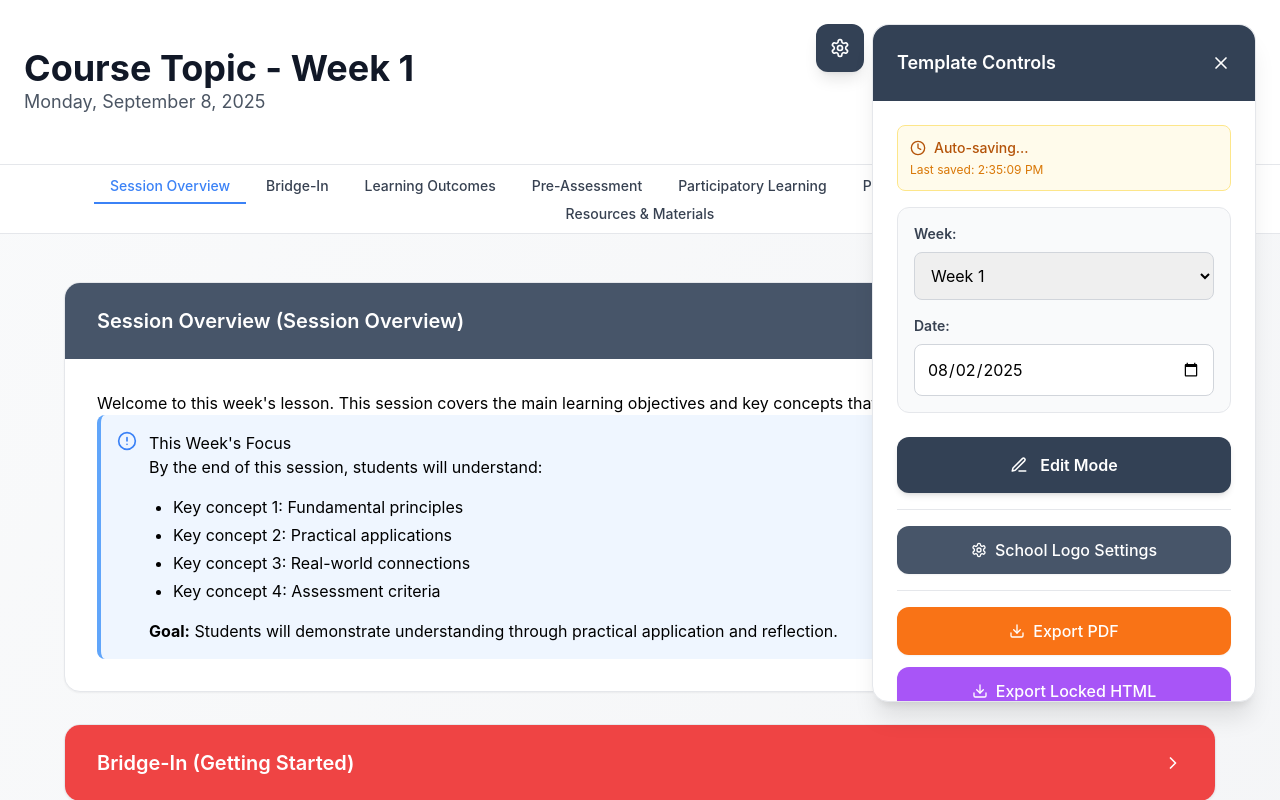
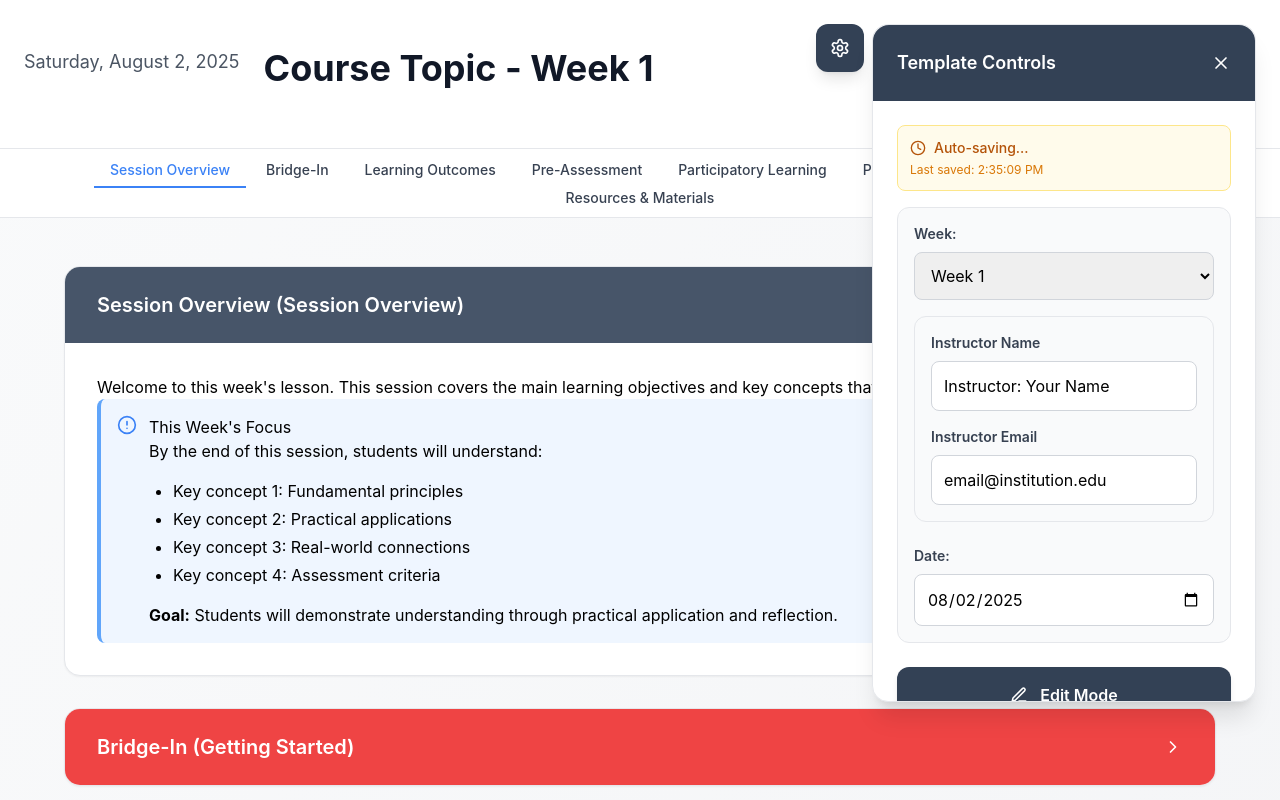
Before and after one commit to dshepstone/Boppps-lesson-planner, a React (Create React App) app: page / in a window 1280 px wide. Both pictures are taken after a click on the button 1232 px from the left and 48 px from the top of the page. Shown: the top 800 px of the page. Built offline with nearby package versions, Linux system fonts and the light colour scheme.

Commit message:
fixed head - instructor name and email inputs and moved date to upper right.

```diff
--- a/src/App.js
+++ b/src/App.js
@@ -1204,6 +1204,9 @@ const ControlPanel = ({
   sections,
   defaultSection,
   onDefaultSectionChange,
+  instructorName,
+  instructorEmail,
+  onHeaderDataChange,
 }) => (
   <div className={`fixed top-6 right-6 z-50 transition-all duration-300 no-print ${isOpen ? 'translate-x-0 opacity-100' : 'translate-x-full opacity-0'}`}>
     <div className="bg-white rounded-2xl shadow-xl border border-gray-200 min-w-80 max-w-96">
@@ -1238,6 +1241,26 @@ const ControlPanel = ({
               <option key={i + 1} value={i + 1}>Week {i + 1}</option>
             ))}
           </select>
+
+          {/* Instructor Info */}
+          <div className="bg-gray-50 p-4 rounded-xl mb-6 border border-gray-200">
+            <label className="block text-sm font-semibold text-gray-700 mb-2">Instructor Name</label>
+            <input
+              type="text"
+              value={instructorName}
+              onChange={e => onHeaderDataChange('instructorName', e.target.value)}
+              className="w-full p-3 border border-gray-300 rounded-lg focus:ring-2 focus:ring-slate-500 focus:border-transparent mb-4"
+            />
+
+            <label className="block text-sm font-semibold text-gray-700 mb-2">Instructor Email</label>
+            <input
+              type="email"
+              value={instructorEmail}
+              onChange={e => onHeaderDataChange('instructorEmail', e.target.value)}
+              className="w-full p-3 border border-gray-300 rounded-lg focus:ring-2 focus:ring-slate-500 focus:border-transparent"
+            />
+          </div>
+
 
           <label className="block text-sm font-semibold text-gray-700 mb-2">Date:</label>
           <input
@@ -2584,30 +2607,38 @@ const LectureTemplateSystem = () => {
     showSaveIndicator('🔒 Preparing locked HTML...', 'saving');
     const logoHtml = getLogoHtml('logo');
 
+    // inside handleExportHTML (App.js)
     const headerHtml = `
   <header class="bg-white border-b border-gray-200">
     <div class="max-w-7xl mx-auto px-6 py-12">
-      <div class="flex items-center justify-between space-x-6">
-        <!-- Logo on the left -->
-        ${logoHtml ? `<div class="flex-shrink-0">${logoHtml}</div>` : ''}
-
-        <!-- Title & date in center -->
+      <div class="flex items-start justify-between space-x-6">
+
+        <!-- ← LEFT COLUMN: Date over Logo -->
+        <div class="flex flex-col items-center md:items-start space-y-3">
+          <p class="text-lg text-gray-600">${displayDate}</p>
+          ${logoHtml ? `<div class="logo">${logoHtml}</div>` : ''}
+        </div>
+
+        <!-- ← MIDDLE COLUMN: Title -->
         <div class="flex-1 text-center md:text-left">
           <h1 class="text-4xl font-bold text-gray-900">
             ${headerData.courseTopic.replace(/Week \\d+/, `Week ${week}`)}
           </h1>
-          <p class="text-lg text-gray-600">${displayDate}</p>
-        </div>
-
-        <!-- Instructor on the right -->
-        <div class="flex-shrink-0 text-right">
-          <p class="font-medium text-gray-800">${headerData.instructorName}</p>
-          <p class="text-gray-600">${headerData.instructorEmail}</p>
-        </div>
+        </div>
+
+        <!-- ← RIGHT COLUMN: Instructor Info -->
+        <div class="grid grid-cols-[auto,1fr] gap-x-4 gap-y-1 items-center flex-shrink-0">
+          <span class="font-medium text-gray-800 text-right">Instructor:</span>
+          <span class="text-gray-600">${headerData.instructorName}</span>
+          <span class="font-medium text-gray-800 text-right">Email:</span>
+          <span class="text-gray-600">${headerData.instructorEmail}</span>
+        </div>
+
       </div>
     </div>
   </header>
 `;
+
 
 
     // inside handleExportHTML (App.js)
@@ -3125,21 +3156,28 @@ const LectureTemplateSystem = () => {
         defaultSection={defaultSection}
         onDefaultSectionChange={setDefaultSection}
         onOpenLogoSettings={() => setShowLogoSettings(true)}
+        instructorName={headerData.instructorName}
+        instructorEmail={headerData.instructorEmail}
+        onHeaderDataChange={handleHeaderDataChange}
       />
 
       <header className="bg-white border-b border-gray-200 shadow-sm print-break-inside-avoid">
         <div className="max-w-7xl mx-auto px-6 py-12">
-          <div className="flex items-center justify-between space-x-6">
-            {/* 1) Logo on the left */}
+          <div className="flex items-start justify-between space-x-6">
+
+            {/* ← LEFT COLUMN: Date over Logo */}
+            <div className="flex flex-col items-center md:items-start space-y-3">
+              <p className="text-lg text-gray-600">{displayDate}</p>
               {hasLogo && (
                 <div
                   className="flex-shrink-0"
                   dangerouslySetInnerHTML={{ __html: getLogoHtml('max-h-20') }}
                 />
               )}
-
-            {/* 2) Course title & date in the middle */}
-            <div className="flex-1">
+            </div>
+
+            {/* ← MIDDLE COLUMN: Title */}
+            <div className="flex-1 text-center md:text-left">
               <h1
                 className="text-4xl font-bold text-gray-900"
                 contentEditable
@@ -3148,13 +3186,22 @@ const LectureTemplateSystem = () => {
               >
                 {headerData.courseTopic}
               </h1>
-              <p className="text-lg text-gray-600">Monday, September 8, 2025</p>
-            </div>
-
-            {/* 3) Instructor info on the right */}
-            <div className="flex-shrink-0 text-right">
-
-               <p className="font-medium text-gray-800">Instructor Email</p>
+            </div>
+
+            {/* ← RIGHT COLUMN: Instructor Info */}
+            <div className="flex-shrink-0">
+              <div className="grid grid-cols-[auto,1fr] gap-x-4 gap-y-1 items-center">
+                <span className="font-medium text-gray-800 text-right">Instructor:</span>
+                <p
+                  className="text-gray-600"
+                  contentEditable
+                  suppressContentEditableWarning
+                  onBlur={e => handleHeaderDataChange('instructorName', e.currentTarget.textContent)}
+                >
+                  {headerData.instructorName}
+                </p>
+
+                <span className="font-medium text-gray-800 text-right">Email:</span>
                 <p
                   className="text-gray-600"
                   contentEditable
@@ -3165,8 +3212,11 @@ const LectureTemplateSystem = () => {
                 </p>
               </div>
             </div>
+
+          </div>
         </div>
       </header>
+
 
 
 
```
Lines whose indentation alone changed are shown as unchanged.
